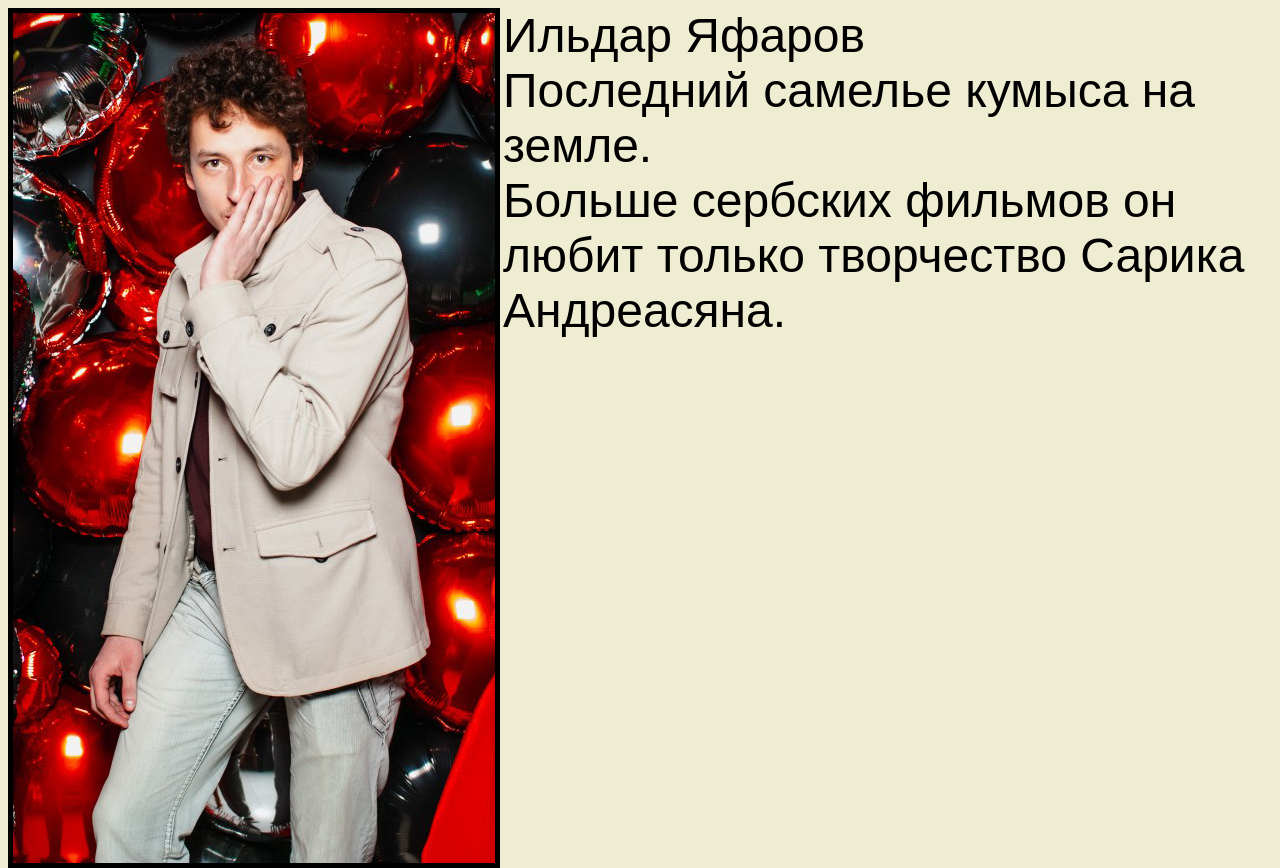
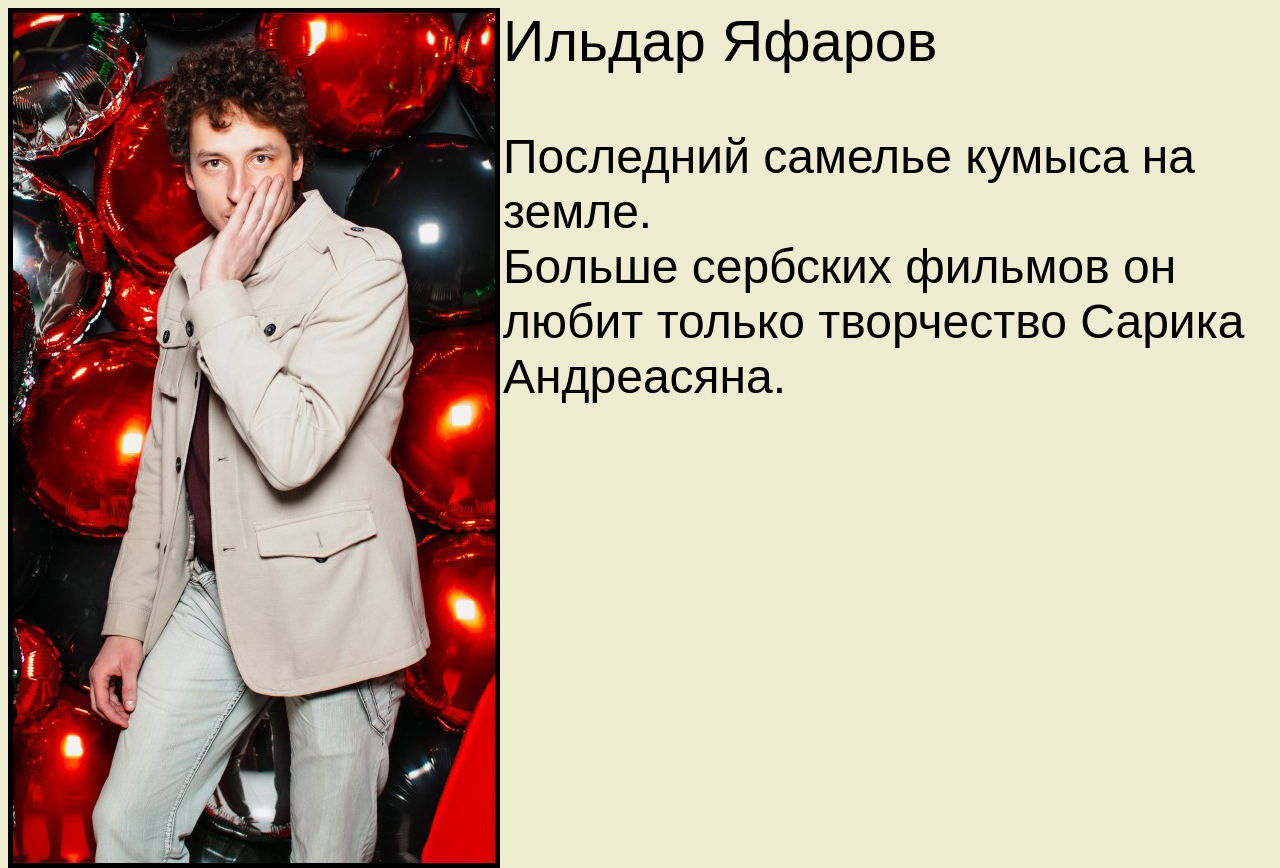
Before and after one commit to DeNN231/denn231.github.io, a plain HTML site: page ildar/index.html in a window 1280 px wide. Drawn offline with Linux system fonts and the light colour scheme.

Commit message:
Update index.html

```diff
--- a/ildar/index.html
+++ b/ildar/index.html
@@ -7,7 +7,7 @@
     border: 5px solid #000000;
    }
 </style>
- Ильдар Яфаров <img src="/ildar/kartinka.jpg" align="left"><br/> Последний самелье кумыса на земле. <br/> Больше сербских фильмов он любит только творчество Сарика Андреасяна.
+<big> Ильдар Яфаров </big> <img src="/ildar/kartinka.jpg" align="left"><br/><br/> Последний самелье кумыса на земле. <br/> Больше сербских фильмов он любит только творчество Сарика Андреасяна.
 <body bgcolor="#eeecd1">
 </body>
 </html>
```
